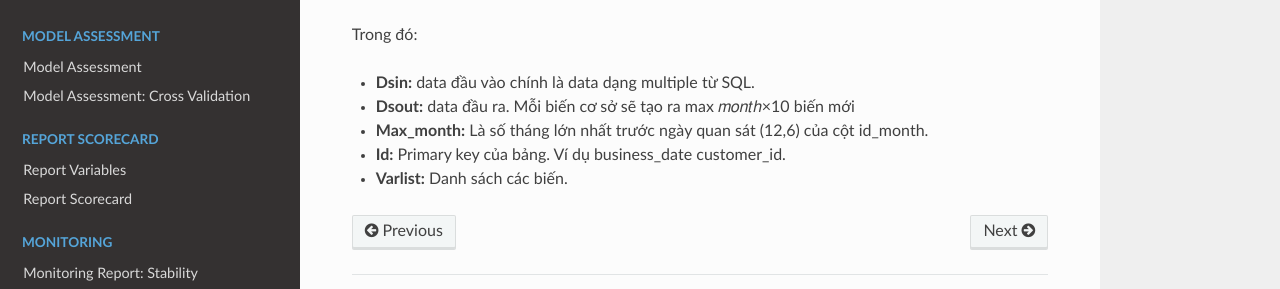
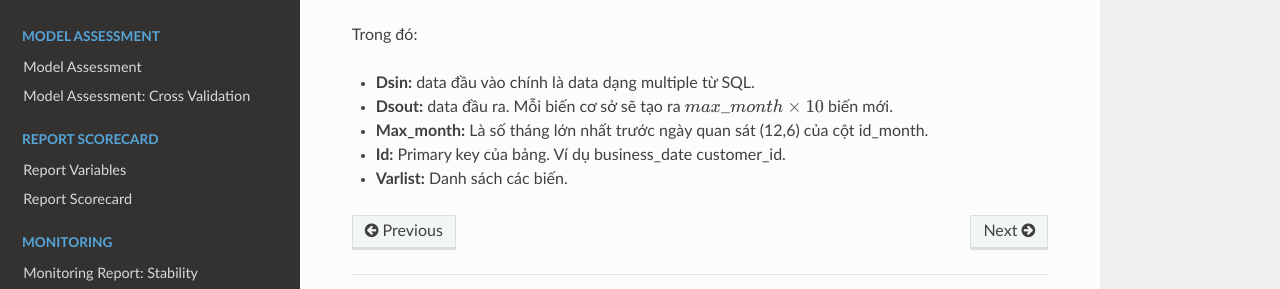
Before and after one commit to thanhtra254/SMCS, a Sphinx documentation site: the page built from docs/post/DataAggregation.rst, in a window 1280 px wide and 900 px high, scrolled down 1027 px. Shown: the part 520-809 px from the top of the window. Built offline with Sphinx 7.4.7 and the Read the Docs theme 2.0.0, drawn with Linux system fonts in a browser that asks for light colours; comment, search, counter and statistics services are not loaded.

Commit message:
Update DataAggregation.rst

```diff
--- a/docs/post/DataAggregation.rst
+++ b/docs/post/DataAggregation.rst
@@ -69,7 +69,7 @@ Syntax
 Trong đó:
 
 - **Dsin:** data đầu vào chính là data dạng multiple từ SQL.
-- **Dsout:** data đầu ra. Mỗi biến cơ sở sẽ tạo ra max 𝑚𝑜𝑛𝑡ℎ×10  biến mới
+- **Dsout:** data đầu ra. Mỗi biến cơ sở sẽ tạo ra :math:`max\_month\times 10`  biến mới.
 - **Max_month:** Là số tháng lớn nhất trước ngày quan sát (12,6) của cột id_month.
 - **Id:** Primary key của bảng. Ví dụ business_date customer_id.
 - **Varlist:** Danh sách các biến.
```
